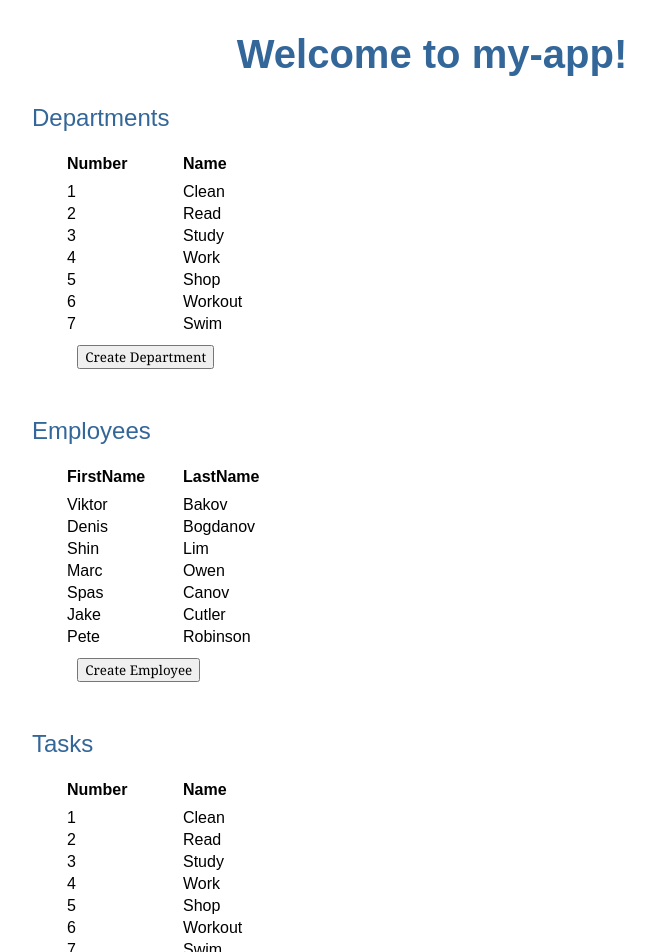
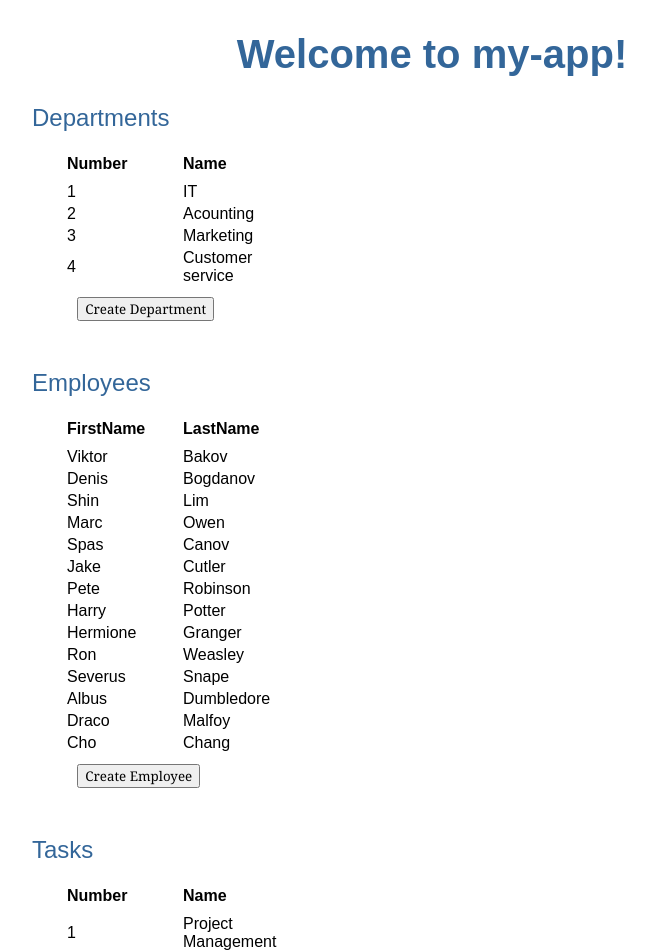
Before and after one commit to DenisBogdanov334/Angular-project, an Angular app: page / in a window 1280 px wide. Shown: the top 952 px of the page, without its empty margins (208-863 px from the left). Built offline with nearby package versions, Linux system fonts and the light colour scheme.

Commit message:
chage the objects data

```diff
--- a/src/app/departments/mock-department.ts
+++ b/src/app/departments/mock-department.ts
@@ -1,11 +1,8 @@
 import { Department } from './departments';
 
 export const DEPARTMENTS: Department[] = [
-  {DepNumber: 1, DepName: 'Clean'},
-  {DepNumber: 2, DepName: 'Read'},
-  {DepNumber: 3, DepName: 'Study'},
-  {DepNumber: 4, DepName: 'Work'},
-  {DepNumber: 5, DepName: 'Shop'},
-  {DepNumber: 6, DepName: 'Workout'},
-  {DepNumber: 7, DepName: 'Swim'},
+  {DepNumber: 1, DepName: 'IT'},
+  {DepNumber: 2, DepName: 'Acounting'},
+  {DepNumber: 3, DepName: 'Marketing'},
+  {DepNumber: 4, DepName: 'Customer service'},
 ];
--- a/src/app/employees/employees.ts
+++ b/src/app/employees/employees.ts
@@ -1,12 +1,12 @@
+import { Task } from '../tasks/tasks';
+import { Tasks } from '../tasks/mock-tasks';
+import { Department } from '../departments/departments'
+import { DEPARTMENTS } from '../departments/mock-department'
+
 export class Employee{
+  EmpNumber: number;
   FirstName: string;
   LastName: string;
-
- /*
-  constructor(FirstName:string,LastName:string){
-    this.FirstName = FirstName;
-    this.LastName = LastName;
-  }
-  */
-
+  DepNumber:  number;
+  Number: number;  // It means TaskNumber
 }
--- a/src/app/employees/mock-employee.ts
+++ b/src/app/employees/mock-employee.ts
@@ -1,11 +1,18 @@
 import { Employee } from './employees';
 
 export const Employees: Employee[] = [
-{FirstName: 'Viktor ', LastName: 'Bakov'},
-{FirstName: 'Denis ', LastName: 'Bogdanov'},
-{FirstName: 'Shin ', LastName: 'Lim'},
-{FirstName: 'Marc ', LastName: 'Owen'},
-{FirstName: 'Spas ', LastName: 'Canov'},
-{FirstName: 'Jake ', LastName: 'Cutler'},
-{FirstName: 'Pete ', LastName: 'Robinson'},
+{ EmpNumber: 1 ,FirstName: 'Viktor', LastName: 'Bakov'},
+{ EmpNumber: 2 ,FirstName: 'Denis', LastName: 'Bogdanov'},
+{ EmpNumber: 3 ,FirstName: 'Shin', LastName: 'Lim'},
+{ EmpNumber: 4 ,FirstName: 'Marc', LastName: 'Owen'},
+{ EmpNumber: 5 ,FirstName: 'Spas', LastName: 'Canov'},
+{ EmpNumber: 6 ,FirstName: 'Jake', LastName: 'Cutler'},
+{ EmpNumber: 8 ,FirstName: 'Pete', LastName: 'Robinson'},
+{ EmpNumber: 9 ,FirstName: 'Harry', LastName: 'Potter'},
+{ EmpNumber: 10 ,FirstName: 'Hermione', LastName: 'Granger'},
+{ EmpNumber: 11 ,FirstName: 'Ron', LastName: 'Weasley'},
+{ EmpNumber: 12 ,FirstName: 'Severus', LastName: 'Snape'},
+{ EmpNumber: 13 ,FirstName: 'Albus', LastName: 'Dumbledore'},
+{ EmpNumber: 14  ,FirstName: 'Draco', LastName: 'Malfoy'},
+{ EmpNumber: 15 ,FirstName: 'Cho', LastName: 'Chang'},
 ];
--- a/src/app/tasks/mock-tasks.ts
+++ b/src/app/tasks/mock-tasks.ts
@@ -1,11 +1,11 @@
 import { Task } from './tasks';
 
 export const Tasks: Task[] = [
-{Number: 1, Name: 'Clean'},
-{Number: 2, Name: 'Read'},
-{Number: 3, Name: 'Study'},
-{Number: 4, Name: 'Work'},
-{Number: 5, Name: 'Shop'},
-{Number: 6, Name: 'Workout'},
-{Number: 7, Name: 'Swim'},
+{Number: 1, Name: 'Project Management'},
+{Number: 2, Name: 'Coding'},
+{Number: 3, Name: 'Requirement Definition'},
+{Number: 4, Name: 'Recruitment'},
+{Number: 5, Name: 'training of new employees'},
+{Number: 6, Name: 'New Product Development'},
+{Number: 7, Name: 'Promotion'},
 ];
--- a/src/app/tasks/tasks.service.ts
+++ b/src/app/tasks/tasks.service.ts
@@ -1,6 +1,10 @@
 import { Injectable } from '@angular/core';
 import { Task } from './tasks';
 import { Tasks } from './mock-tasks';
+import { Employee } from '../employees/employees';
+import { EmployeesService } from '../employees/employees.service';
+import { Department } from '../departments/departments';
+import { DepartmentsService } from '../departments/departments.service';
 
 @Injectable({
   providedIn: 'root'
```
